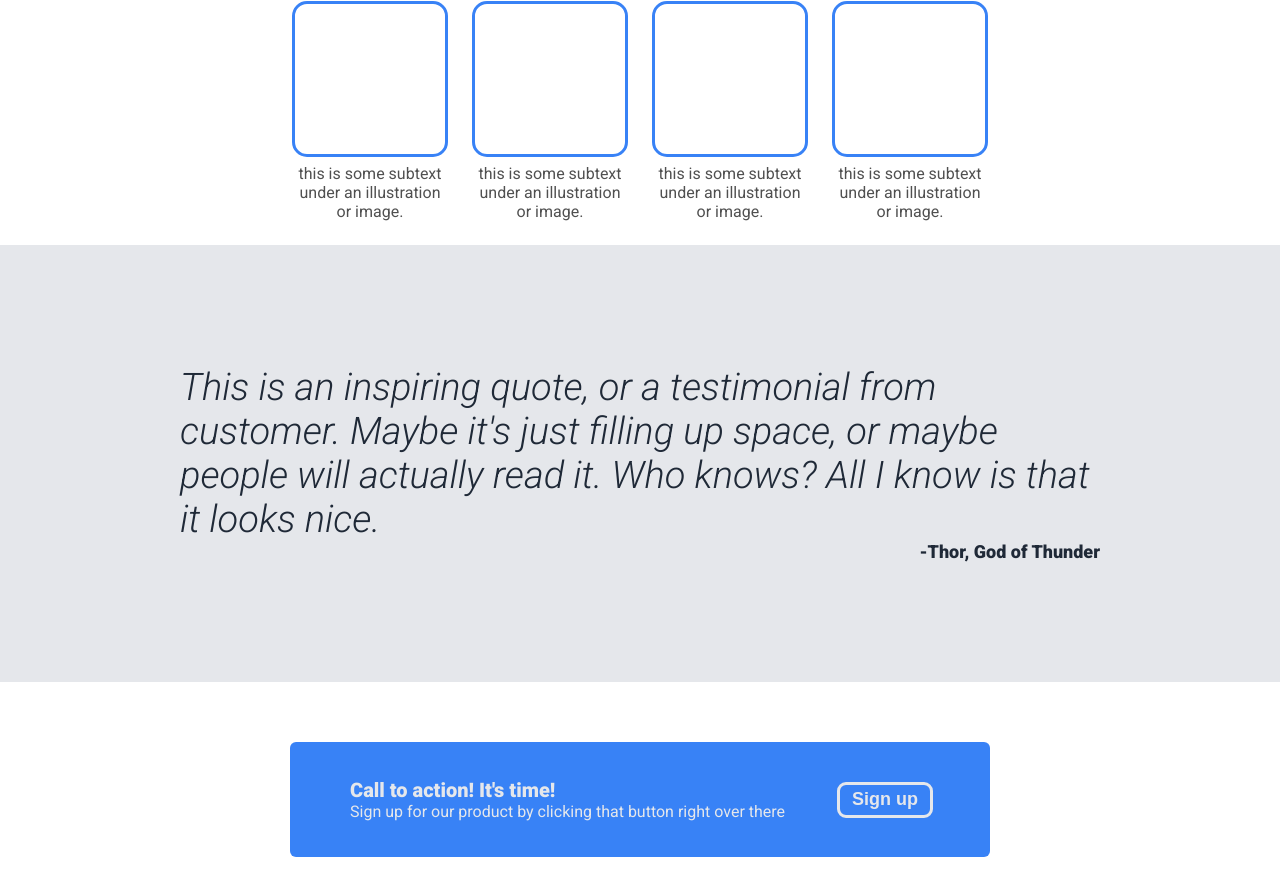
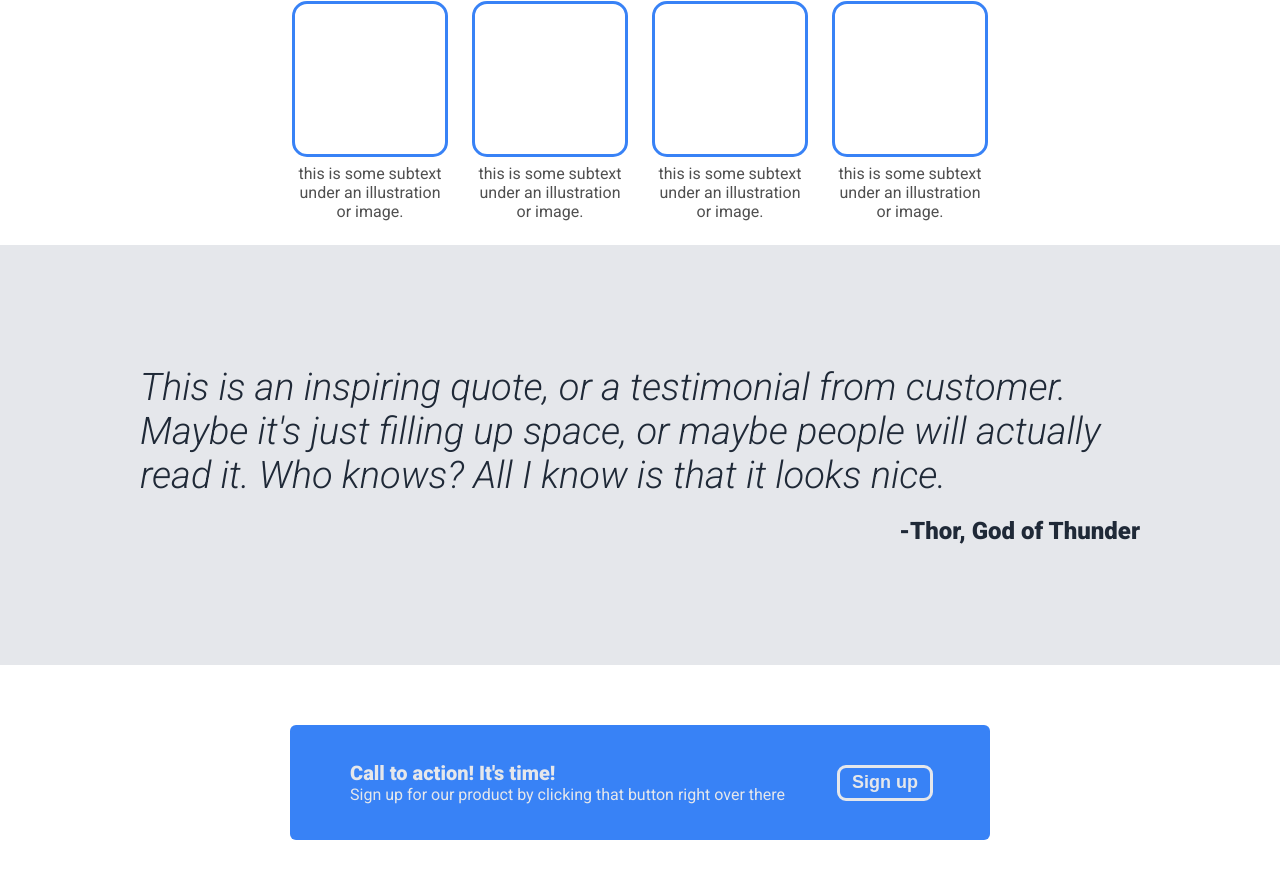
Before and after one commit to mlorenzm/landing-page, a plain HTML site: page index.html in a window 1280 px wide. Shown: the part 409-1288 px from the top of the page. Drawn offline with Linux system fonts and the light colour scheme.

Commit message:
Fix section three spacing and font-size

```diff
--- a/styles.css
+++ b/styles.css
@@ -125,9 +125,10 @@ ul{
 }
 .section-three{
    background-color: #E5E7EB;
-   padding: 120px 180px;
+   padding: 120px 140px;
    display: flex;
    flex-direction: column;
+   gap: 20px;
 }
 
 .quote{
@@ -140,7 +141,7 @@ ul{
     font-weight: bold;
     align-self: flex-end;
     color: #1F2937;
-    font-size: 18px;
+    font-size: 24px;
 }
 .section-four{
     display:flex;
```
Also changed, not shown: 1 other file.
